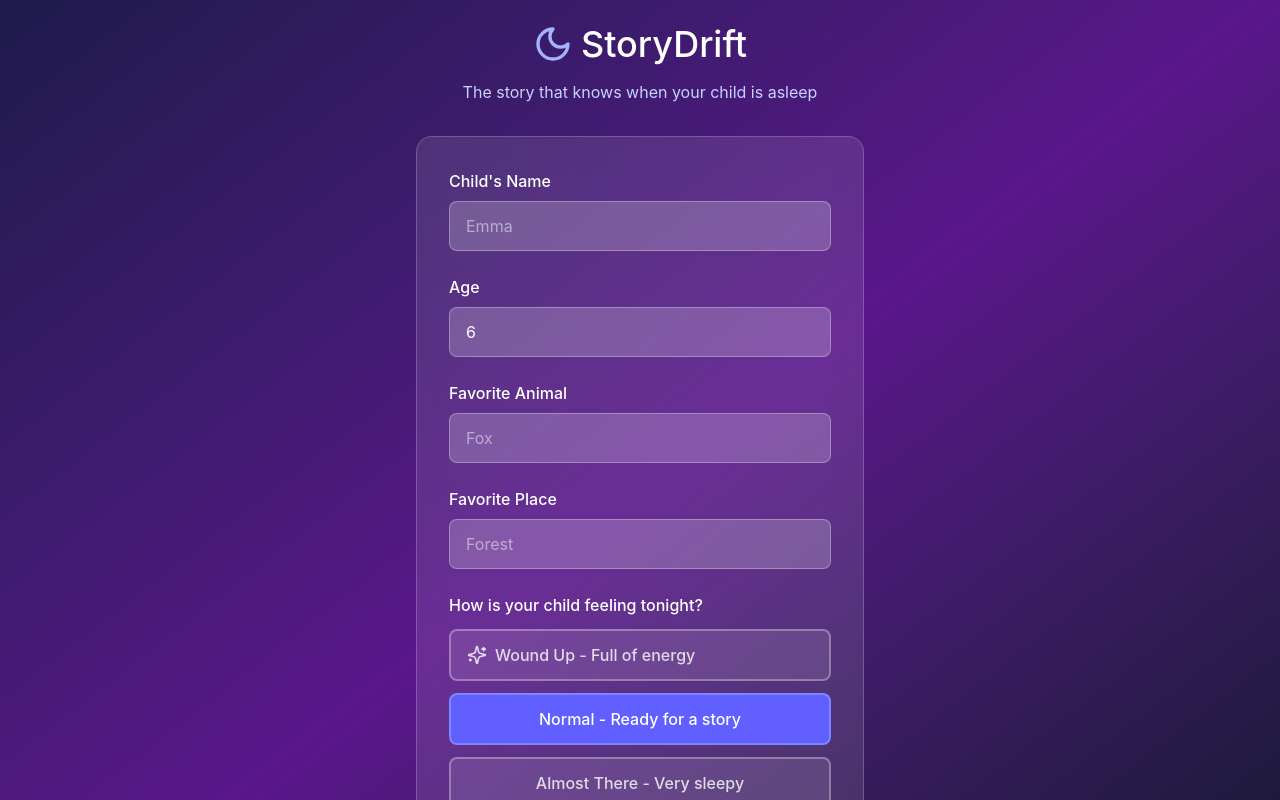
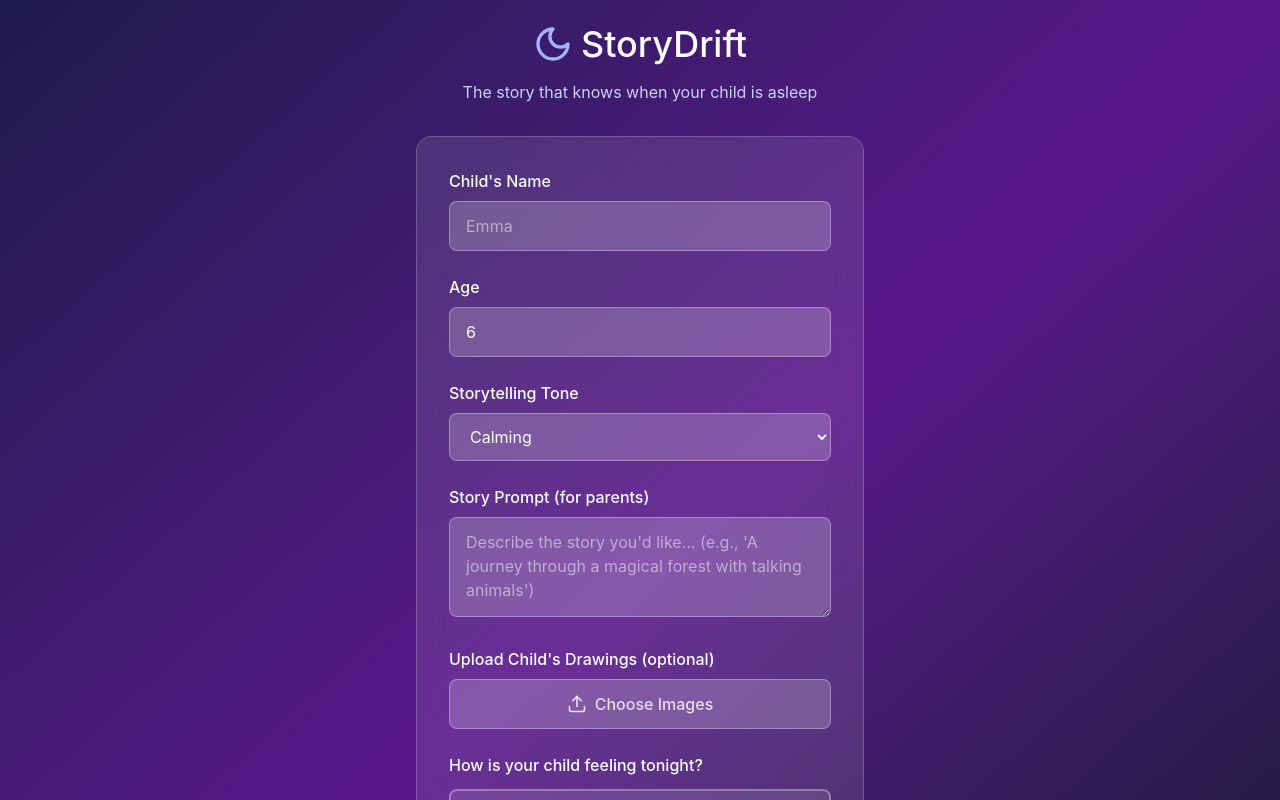
Before and after one commit to CatherineSusilo/HackCanada2026, a React (Vite) app: page / in a window 1280 px wide. Shown: the top 800 px of the page. Built offline with nearby package versions, Linux system fonts and the light colour scheme.

Commit message:
editted prompts

```diff
--- a/src/app/App.tsx
+++ b/src/app/App.tsx
@@ -8,8 +8,9 @@ export type AppState = 'setup' | 'story' | 'summary';
 export interface ChildProfile {
   name: string;
   age: number;
-  favoriteAnimal: string;
-  favoritePlace: string;
+  storytellingTone: 'calming' | 'energetic' | 'sad' | 'adventurous' | 'none';
+  parentPrompt: string;
+  uploadedImages: File[];
   initialState: 'wound-up' | 'normal' | 'almost-there';
 }
 
--- a/src/app/components/SetupScreen.tsx
+++ b/src/app/components/SetupScreen.tsx
@@ -1,5 +1,5 @@
 import { useState } from 'react';
-import { Moon, Sparkles } from 'lucide-react';
+import { Moon, Sparkles, Upload, X } from 'lucide-react';
 import type { ChildProfile } from '../App';
 
 interface SetupScreenProps {
@@ -9,21 +9,34 @@ interface SetupScreenProps {
 export function SetupScreen({ onStart }: SetupScreenProps) {
   const [name, setName] = useState('');
   const [age, setAge] = useState('6');
-  const [favoriteAnimal, setFavoriteAnimal] = useState('');
-  const [favoritePlace, setFavoritePlace] = useState('');
+  const [storytellingTone, setStorytellingTone] = useState<'calming' | 'energetic' | 'sad' | 'adventurous' | 'none'>('calming');
+  const [parentPrompt, setParentPrompt] = useState('');
+  const [uploadedImages, setUploadedImages] = useState<File[]>([]);
   const [initialState, setInitialState] = useState<'wound-up' | 'normal' | 'almost-there'>('normal');
 
   const handleSubmit = (e: React.FormEvent) => {
     e.preventDefault();
-    if (name && favoriteAnimal && favoritePlace) {
+    if (name && parentPrompt) {
       onStart({
         name,
         age: parseInt(age),
-        favoriteAnimal,
-        favoritePlace,
+        storytellingTone,
+        parentPrompt,
+        uploadedImages,
         initialState,
       });
     }
+  };
+
+  const handleImageUpload = (e: React.ChangeEvent<HTMLInputElement>) => {
+    if (e.target.files) {
+      const newFiles = Array.from(e.target.files);
+      setUploadedImages([...uploadedImages, ...newFiles]);
+    }
+  };
+
+  const removeImage = (index: number) => {
+    setUploadedImages(uploadedImages.filter((_, i) => i !== index));
   };
 
   return (
@@ -65,27 +78,67 @@ export function SetupScreen({ onStart }: SetupScreenProps) {
             </div>
 
             <div>
-              <label className="block text-white mb-2">Favorite Animal</label>
-              <input
-                type="text"
-                value={favoriteAnimal}
-                onChange={(e) => setFavoriteAnimal(e.target.value)}
-                className="w-full px-4 py-3 rounded-lg bg-white/20 border border-white/30 text-white placeholder-white/50 focus:outline-none focus:ring-2 focus:ring-indigo-400"
-                placeholder="Fox"
+              <label className="block text-white mb-2">Storytelling Tone</label>
+              <select
+                value={storytellingTone}
+                onChange={(e) => setStorytellingTone(e.target.value as any)}
+                className="w-full px-4 py-3 rounded-lg bg-white/20 border border-white/30 text-white focus:outline-none focus:ring-2 focus:ring-indigo-400"
+                required
+              >
+                <option value="calming" className="bg-indigo-900">Calming</option>
+                <option value="energetic" className="bg-indigo-900">Energetic</option>
+                <option value="sad" className="bg-indigo-900">Sad</option>
+                <option value="adventurous" className="bg-indigo-900">Adventurous</option>
+                <option value="none" className="bg-indigo-900">None (Neutral)</option>
+              </select>
+            </div>
+
+            <div>
+              <label className="block text-white mb-2">Story Prompt (for parents)</label>
+              <textarea
+                value={parentPrompt}
+                onChange={(e) => setParentPrompt(e.target.value)}
+                className="w-full px-4 py-3 rounded-lg bg-white/20 border border-white/30 text-white placeholder-white/50 focus:outline-none focus:ring-2 focus:ring-indigo-400 min-h-[100px] resize-y"
+                placeholder="Describe the story you'd like... (e.g., 'A journey through a magical forest with talking animals')"
                 required
               />
             </div>
 
             <div>
-              <label className="block text-white mb-2">Favorite Place</label>
-              <input
-                type="text"
-                value={favoritePlace}
-                onChange={(e) => setFavoritePlace(e.target.value)}
-                className="w-full px-4 py-3 rounded-lg bg-white/20 border border-white/30 text-white placeholder-white/50 focus:outline-none focus:ring-2 focus:ring-indigo-400"
-                placeholder="Forest"
-                required
-              />
+              <label className="block text-white mb-2">Upload Child's Drawings (optional)</label>
+              <div className="space-y-3">
+                <label className="w-full px-4 py-3 rounded-lg bg-white/20 border border-white/30 text-white/80 hover:bg-white/30 transition-all cursor-pointer flex items-center justify-center gap-2">
+                  <Upload className="w-5 h-5" />
+                  <span>Choose Images</span>
+                  <input
+                    type="file"
+                    accept="image/*"
+                    multiple
+                    onChange={handleImageUpload}
+                    className="hidden"
+                  />
+                </label>
+                {uploadedImages.length > 0 && (
+                  <div className="grid grid-cols-3 gap-2">
+                    {uploadedImages.map((file, index) => (
+                      <div key={index} className="relative group">
+                        <img
+                          src={URL.createObjectURL(file)}
+                          alt={`Upload ${index + 1}`}
+                          className="w-full h-20 object-cover rounded-lg border border-white/30"
+                        />
+                        <button
+                          type="button"
+                          onClick={() => removeImage(index)}
+                          className="absolute top-1 right-1 bg-red-500 text-white rounded-full p-1 opacity-0 group-hover:opacity-100 transition-opacity"
+                        >
+                          <X className="w-3 h-3" />
+                        </button>
+                      </div>
+                    ))}
+                  </div>
+                )}
+              </div>
             </div>
 
             <div>
--- a/src/app/utils/storyGenerator.ts
+++ b/src/app/utils/storyGenerator.ts
@@ -13,33 +13,47 @@ export function generateStorySegment({
   phase,
   elapsedSeconds,
 }: StorySegmentParams): string {
-  const { name, favoriteAnimal, favoritePlace } = profile;
+  const { name, parentPrompt, storytellingTone } = profile;
+
+  // Use the parent's prompt as the story theme
+  const storyTheme = parentPrompt || 'a magical adventure';
+
+  // Tone-based story modifiers
+  const toneModifiers = {
+    calming: { pace: 'slowly and gently', atmosphere: 'peaceful and serene', feeling: 'calm and safe' },
+    energetic: { pace: 'with excitement', atmosphere: 'vibrant and lively', feeling: 'excited and adventurous' },
+    sad: { pace: 'thoughtfully', atmosphere: 'gentle and reflective', feeling: 'understood and comforted' },
+    adventurous: { pace: 'with wonder', atmosphere: 'mysterious and enchanting', feeling: 'curious and brave' },
+    none: { pace: 'naturally', atmosphere: 'comfortable', feeling: 'content' },
+  };
+
+  const tone = toneModifiers[storytellingTone];
 
   const segments: Record<string, string[]> = {
     introduction: [
-      `Once upon a time, in the heart of the ${favoritePlace}, there lived a young ${favoriteAnimal} named Luna.`,
-      `Luna had soft fur that shimmered in the moonlight, and bright eyes full of curiosity.`,
-      `One peaceful evening, Luna decided to explore a part of the ${favoritePlace} she had never seen before.`,
+      `Once upon a time, ${name} embarked on ${storyTheme}. The world around them felt ${tone.atmosphere}.`,
+      `${name} discovered something wonderful ahead. They moved ${tone.pace}, feeling ${tone.feeling}.`,
+      `In this special moment, ${name} began their journey. Everything seemed ${tone.atmosphere} and inviting.`,
     ],
     rising: [
-      `As Luna wandered deeper into the ${favoritePlace}, she noticed how the trees seemed to whisper gentle secrets.`,
-      `The air was warm and carried the scent of wildflowers. Luna felt safe and content.`,
-      `She came across a clearing bathed in silver moonlight, where the grass was soft as clouds.`,
+      `As ${name} continued, the world around them became even more ${tone.atmosphere}.`,
+      `${name} felt ${tone.feeling} as they explored deeper into the experience.`,
+      `The journey was unfolding ${tone.pace}, revealing beautiful moments one by one.`,
     ],
     settling: [
-      `Luna lay down in the grass and looked up at the stars. They twinkled like tiny lanterns in the sky.`,
-      `A gentle breeze rustled through the leaves, creating a soft, soothing melody.`,
-      `Luna's eyes began to feel heavy. The world around her seemed to slow down, becoming peaceful and still.`,
+      `${name} found a peaceful place to rest. The world felt ${tone.atmosphere} and welcoming.`,
+      `Everything around ${name} moved ${tone.pace}, creating a soothing rhythm.`,
+      `${name}'s mind began to quiet, feeling ${tone.feeling} in this moment.`,
     ],
     drifting: [
-      `The stars above grew brighter, and Luna felt herself becoming lighter, as if floating on a soft cloud.`,
-      `Everything in the ${favoritePlace} was quiet now. Even the breeze had settled to a gentle whisper.`,
-      `Luna's breathing slowed. She felt warm, safe, and perfectly at peace.`,
+      `The world around ${name} grew softer. Everything moved ${tone.pace} now.`,
+      `${name} felt ${tone.feeling}, wrapped in comfort and peace.`,
+      `Time seemed to slow. ${name} let themselves drift into this ${tone.atmosphere} space.`,
     ],
     resolution: [
-      `Luna closed her eyes and smiled. She had found the most wonderful place in all the ${favoritePlace}.`,
-      `The moon watched over her as she curled up, tucked her nose under her tail, and let the night embrace her.`,
-      `And there, under the stars, Luna drifted into the softest, most peaceful sleep. The ${favoritePlace} was quiet. The world was still. Everything was exactly as it should be.`,
+      `${name} closed their eyes and smiled. This had been a beautiful journey.`,
+      `The world around ${name} was ${tone.atmosphere}. Everything was perfect.`,
+      `And there, ${name} drifted into the softest, most peaceful sleep. All was well.`,
     ],
   };
 
```
Also changed, not shown: 2 other files (tests, documents, lock files or other folders).
